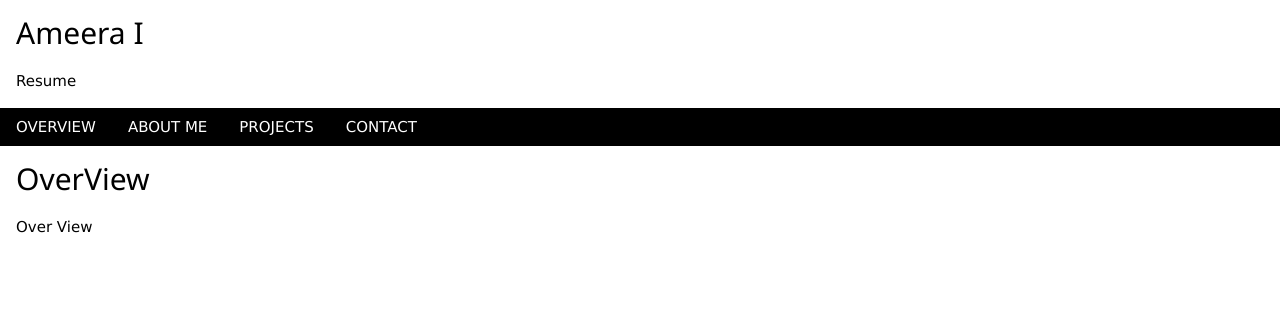
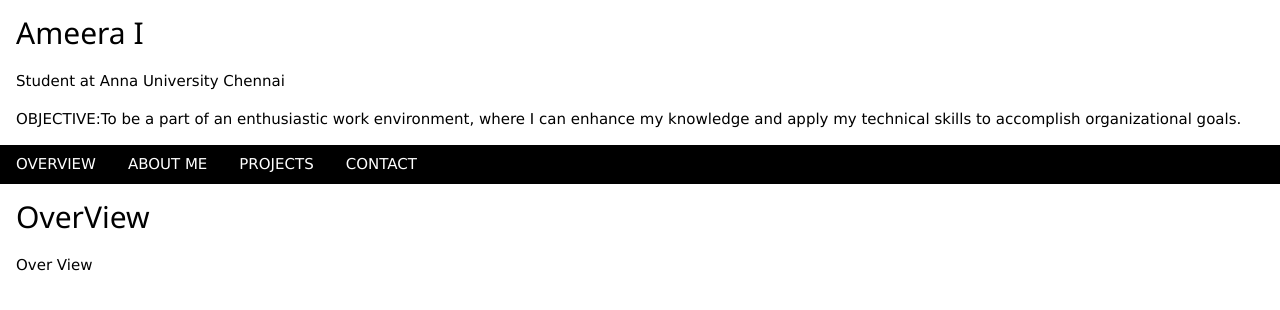
Before and after one commit to Ameera-I/ameera, a plain HTML site: page index.html in a window 1280 px wide. Drawn offline with nearby package versions, Linux system fonts and the light colour scheme.

Commit message:
Update index.html

```diff
--- a/index.html
+++ b/index.html
@@ -7,7 +7,8 @@
 
 <div class="w3-container">
   <h2>Ameera I</h2>
-  <p>Resume</p>
+  <p>Student at Anna University Chennai</p>
+  <p>OBJECTIVE:To be a part of an enthusiastic work environment, where I can enhance my knowledge and apply my technical skills to accomplish organizational goals. </p>
 </div>
 
 <div class="w3-bar w3-black">
```
